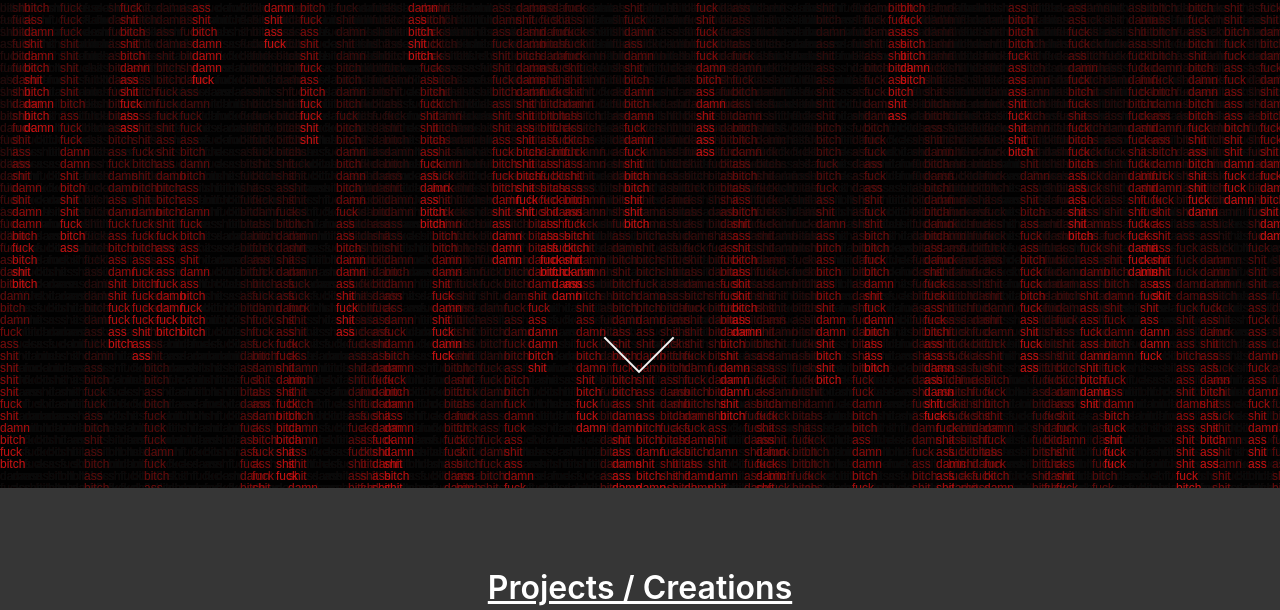
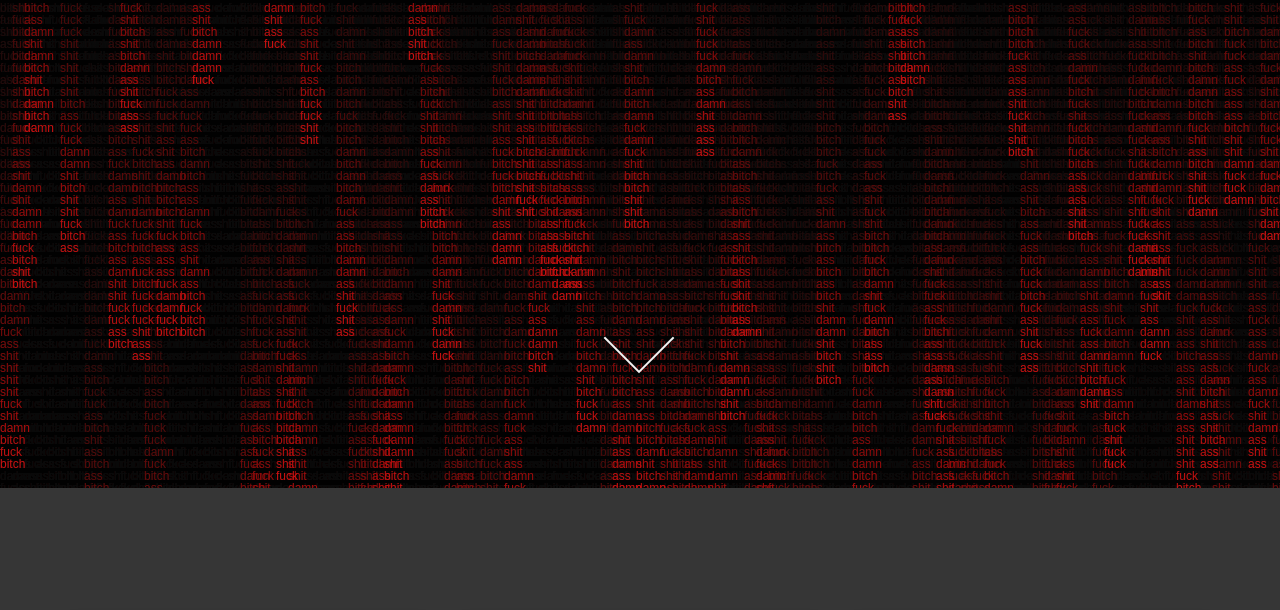
Before and after one commit to Zero-Day-Nyx/badLanguage, a plain HTML site: page index.html in a window 1280 px wide. Shown: the part 312-922 px from the top of the page. Drawn offline with nearby package versions, Linux system fonts and the light colour scheme; a web font is replaced by a local one.

Commit message:
removed section title

```diff
--- a/index.html
+++ b/index.html
@@ -31,7 +31,7 @@
 <section class="hero is-dark is-fullheight has-text-centered">
   <div class="hero-body">
     <div class="container">
-      <h1 id="aboutTitle" class="title">Projects / Creations</h1>
+      <h1 id="aboutTitle" class="title"></h1>
 
           <section>
               <div class="columns is-centered">
```
